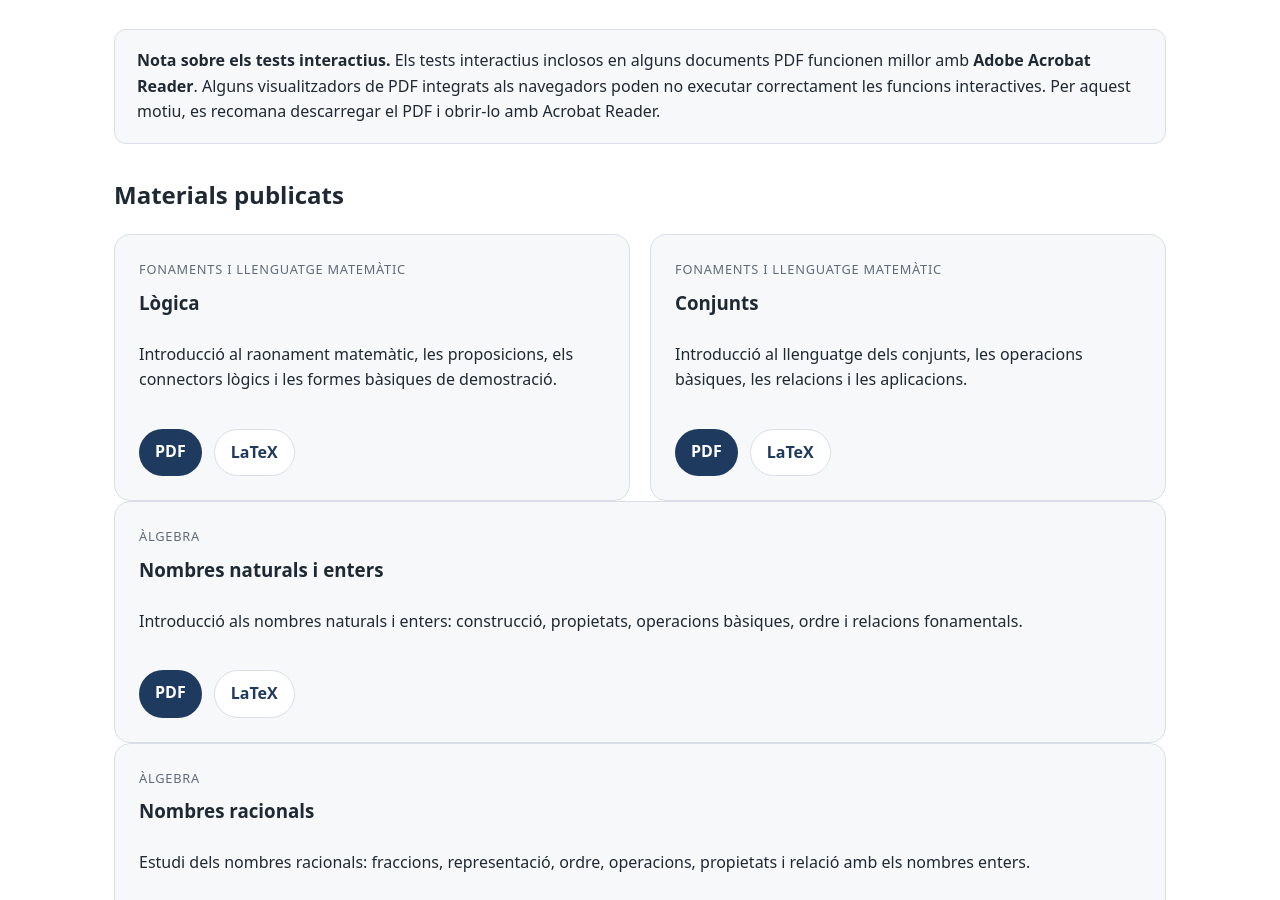
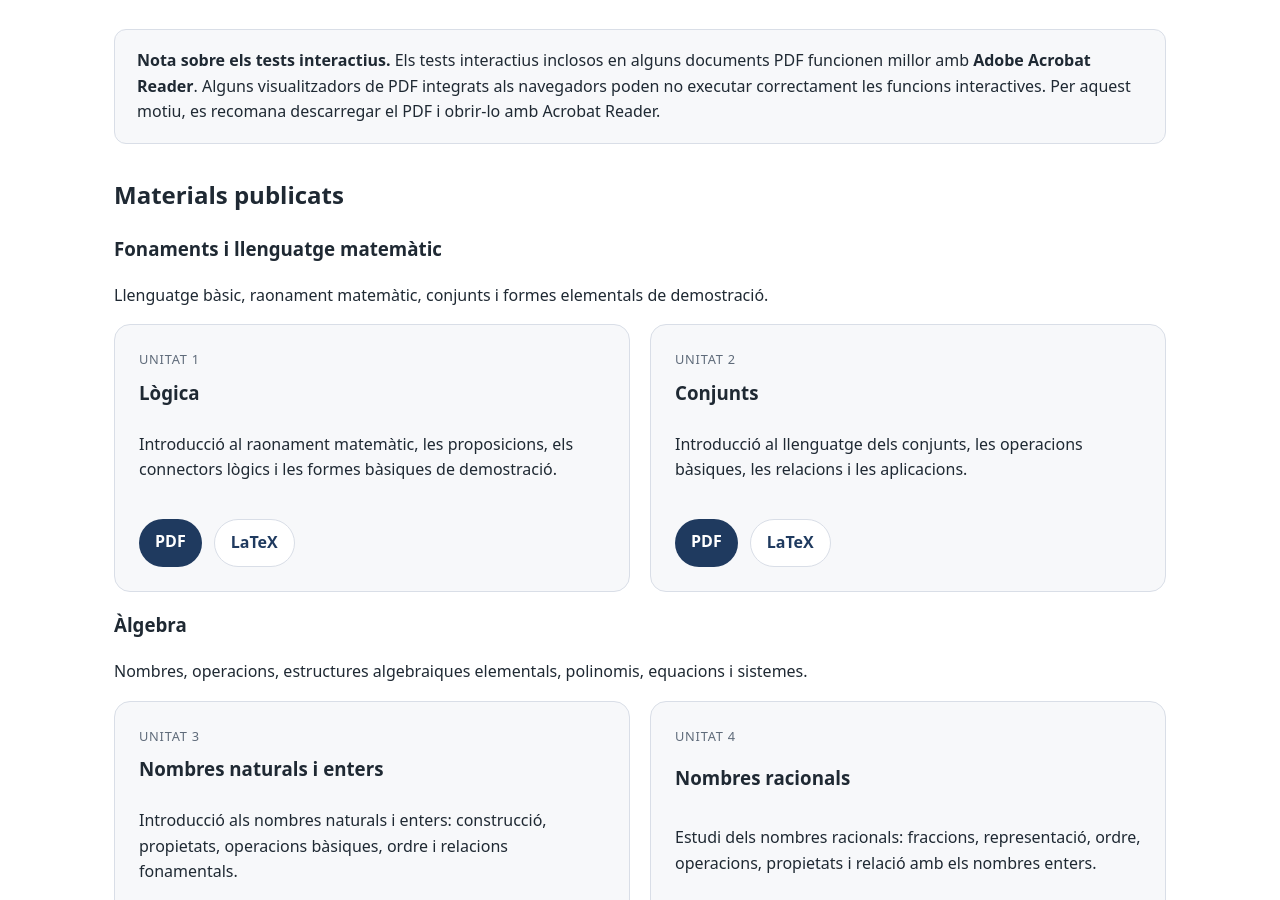
Before and after one commit to maperello/aprendes, a Jekyll site: the page built from batxillerat/index.html, in a window 1280 px wide and 900 px high, scrolled down 277 px. Built offline with Jekyll 4.4.1, drawn with Linux system fonts in a browser that asks for light colours.

Commit message:
Refactor material cards and groupings in index.html

```diff
--- a/batxillerat/index.html
+++ b/batxillerat/index.html
@@ -26,9 +26,15 @@ title: Batxillerat
 <section>
   <h2>Materials publicats</h2>
 
+  <div class="material-group">
+    <div class="material-group-header">
+      <h3>Fonaments i llenguatge matemàtic</h3>
+      <p>Llenguatge bàsic, raonament matemàtic, conjunts i formes elementals de demostració.</p>
+    </div>
+
     <div class="grid">
       <article class="material-card">
-      <p class="eyebrow">Fonaments i llenguatge matemàtic</p>
+        <p class="eyebrow">Unitat 1</p>
         <h3>Lògica</h3>
         <p>
           Introducció al raonament matemàtic, les proposicions, els connectors
@@ -42,7 +48,7 @@ title: Batxillerat
       </article>
 
       <article class="material-card">
-      <p class="eyebrow">Fonaments i llenguatge matemàtic</p>
+        <p class="eyebrow">Unitat 2</p>
         <h3>Conjunts</h3>
         <p>
           Introducció al llenguatge dels conjunts, les operacions bàsiques,
@@ -55,9 +61,17 @@ title: Batxillerat
         </div>
       </article>
     </div>
+  </div>
 
+  <div class="material-group">
+    <div class="material-group-header">
+      <h3>Àlgebra</h3>
+      <p>Nombres, operacions, estructures algebraiques elementals, polinomis, equacions i sistemes.</p>
+    </div>
+
+    <div class="grid">
       <article class="material-card">
-  <p class="eyebrow">Àlgebra</p>
+        <p class="eyebrow">Unitat 3</p>
         <h3>Nombres naturals i enters</h3>
         <p>
           Introducció als nombres naturals i enters: construcció, propietats,
@@ -71,7 +85,7 @@ title: Batxillerat
       </article>
 
       <article class="material-card">
-  <p class="eyebrow">Àlgebra</p>
+        <p class="eyebrow">Unitat 4</p>
         <h3>Nombres racionals</h3>
         <p>
           Estudi dels nombres racionals: fraccions, representació, ordre,
@@ -83,7 +97,8 @@ title: Batxillerat
           <a class="button secondary" href="https://github.com/maperello/aprendes/tree/main/batxillerat/racionals">LaTeX</a>
         </div>
       </article>
-
+    </div>
+  </div>
 </section>
 
 <section>
```
Lines whose indentation alone changed are shown as unchanged.
